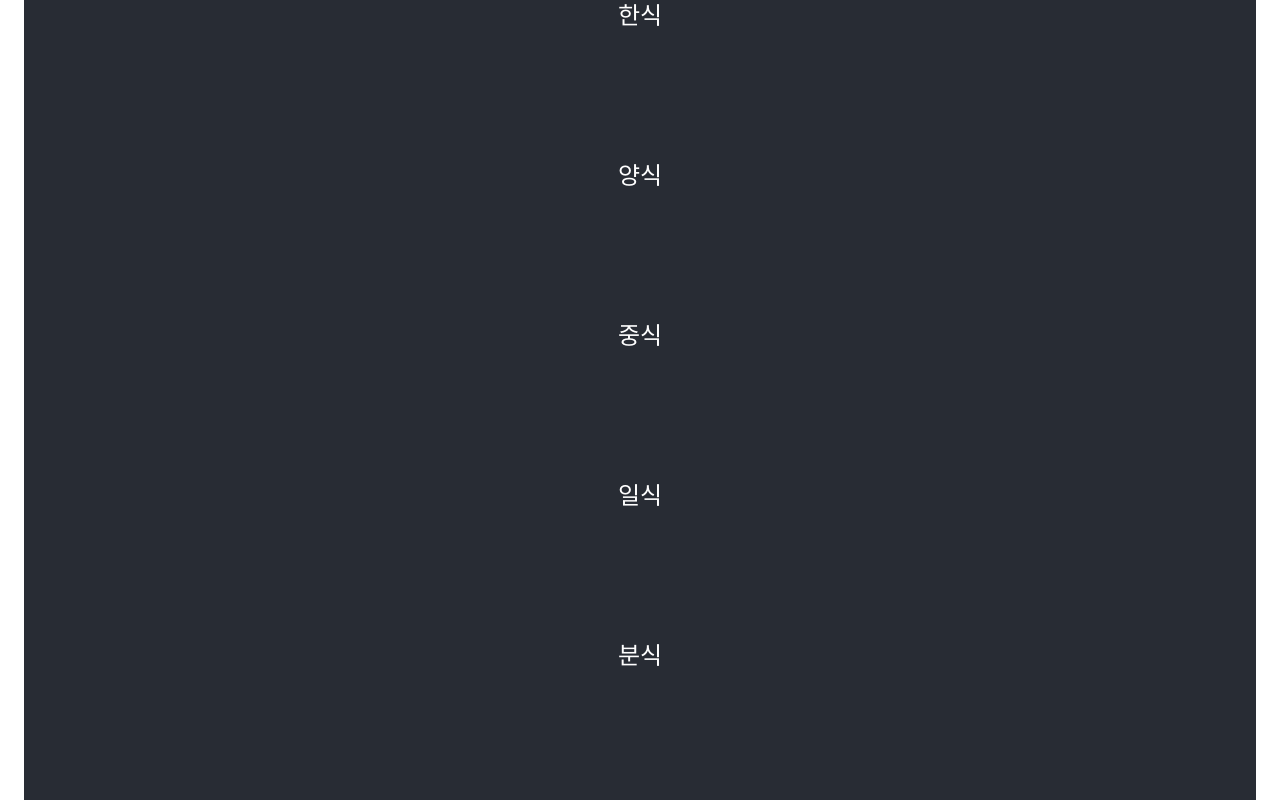
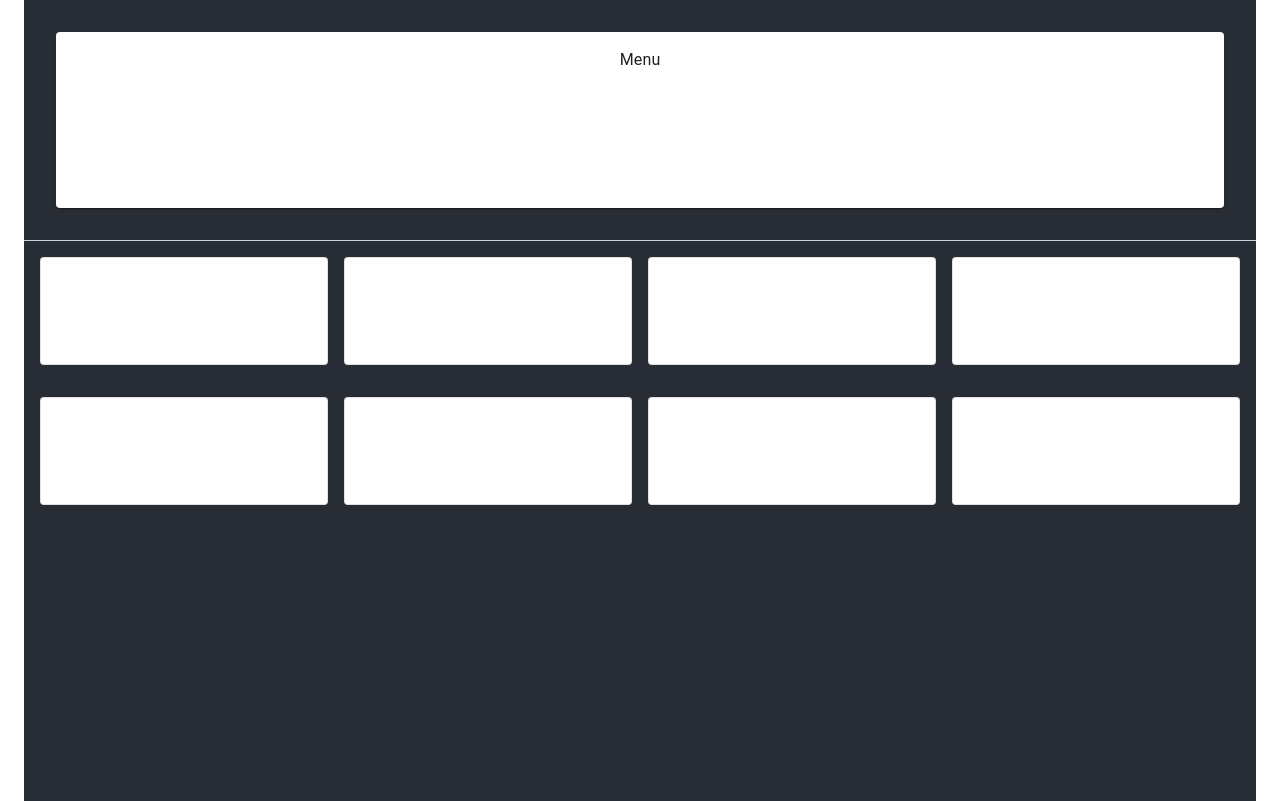
Before and after one commit to WeeSBin/ZwhatEat, a React (Create React App) app: page /raffle/1 in a window 1280 px wide. Built offline with nearby package versions, Linux system fonts and the light colour scheme.

Commit message:
Raffle 페이지 작성

```diff
--- a/src/App.js
+++ b/src/App.js
@@ -2,6 +2,7 @@ import './App.css';
 import {Box, Container} from "@material-ui/core";
 import {useState} from "react"
 import Main from "./components/Main/Main"
+import Raffle from "./components/Raffle/Raffle"
 
 const App = () => {
   // 활성화, 비활성화 토글 변수
@@ -20,7 +21,6 @@ const App = () => {
   }
   // 활성화된 category가 한개면 true
   const chkCategory = () => {
-    // 왜 개발자 모드에선 두번 실행되는 것처럼 보이는거지?
     let cnt = 0;
     for (const key in category) {
       if (category[key]) cnt++
@@ -37,10 +37,10 @@ const App = () => {
       <Box>
         <Container maxWidth={`lg`}>
           {
-          chkCategory() ?
-          <p>Raffle</p>
-          :
-          <Main category={category} handleClick={handleClick}></Main>
+            chkCategory() ?
+            <Main category={category} handleClick={handleClick}></Main>
+            :
+            <Raffle/>
           }
         </Container>
       </Box>
--- a/src/components/Main/Category.js
+++ b/src/components/Main/Category.js
@@ -1,4 +1,4 @@
-import * as React from 'react';
+import React from 'react'
 import {Grid, makeStyles, Typography} from "@material-ui/core"
 import clsx from "clsx"
 
--- a/src/components/Main/Main.js
+++ b/src/components/Main/Main.js
@@ -1,3 +1,4 @@
+import React from 'react'
 import Category from "./Category"
 import Grid from "@material-ui/core/Grid"
 
--- a/src/components/Raffle/Raffle.js
+++ b/src/components/Raffle/Raffle.js
@@ -0,0 +1,58 @@
+import React from 'react'
+import {Grid, makeStyles, Box, Typography, Paper} from "@material-ui/core"
+import Unlotted from './Unlotted'
+
+const useStyles = makeStyles((theme) => ({
+  topGridContainer: {
+    height: '30vh',
+    background: 'rgb(40, 44, 52)',
+    padding: theme.spacing(2)
+  },
+  topGridItem: {
+    height: '100%',
+    padding: theme.spacing(2)
+  },
+  bottomBox: {
+    height: '70vh',
+    background: 'rgb(40, 44, 52)',
+    borderTop: '1px solid rgb(201, 209, 217)',
+  },
+  paper: {
+    height: '100%',
+    padding: theme.spacing(2),
+    boxSizing: 'border-box'
+  }
+}))
+
+const Raffle = () => {
+  const classes = useStyles()
+
+  return (
+    <Box>
+      {/* TopGrid #s */}
+      <Grid container
+            className={classes.topGridContainer}
+            alignItems={'center'}
+            justify={'center'}
+            >
+        <Grid item
+              className={classes.topGridItem}
+              xs={12}
+              >
+          <Paper className={classes.paper}>
+            <Typography>Menu</Typography>
+          </Paper>
+        </Grid>
+      </Grid>
+      {/* TopGrid #e */}
+      {/* BottomGrid #s */}
+      <Box  className={classes.bottomBox}>
+        <Unlotted></Unlotted>
+        <Unlotted></Unlotted>
+      </Box>
+      {/* BottomGrid #e */}
+    </Box>
+  )
+}
+
+export default Raffle
--- /dev/null
+++ b/src/components/Raffle/Unlotted.js
@@ -0,0 +1,67 @@
+import React from 'react'
+import {Grid, makeStyles, Paper} from "@material-ui/core"
+
+const useStyles = makeStyles((theme) => ({
+  bottomGridContainer: {
+    height: '25%',
+    padding: theme.spacing(1)
+  },
+  bottomGridItem: {
+    height: '100%',
+    padding: theme.spacing(1)
+  },
+  paper: {
+    height: '100%',
+    padding: theme.spacing(2),
+    boxSizing: 'border-box'
+  }
+}))
+
+const Unlotted = () => {
+  const classes = useStyles()
+
+  return (
+    <Grid container
+          className={classes.bottomGridContainer}
+    >
+      <Grid item
+            xs={3}
+            className={classes.bottomGridItem}
+      >
+        <Paper  className={classes.paper}
+                variant={'outlined'}
+        >
+        </Paper>
+      </Grid>
+      <Grid item
+            xs={3}
+            className={classes.bottomGridItem}
+      >
+        <Paper  className={classes.paper}
+                variant={'outlined'}
+        >
+        </Paper>
+      </Grid>
+      <Grid item
+            xs={3}
+            className={classes.bottomGridItem}
+      >
+        <Paper  className={classes.paper}
+                variant={'outlined'}
+        >
+        </Paper>
+      </Grid>
+      <Grid item
+            xs={3}
+            className={classes.bottomGridItem}
+      >
+        <Paper  className={classes.paper}
+                variant={'outlined'}
+        >
+        </Paper>
+      </Grid>
+    </Grid>
+  )
+}
+
+export default Unlotted
```
Also changed, not shown: 1 other file (tests, documents, lock files or other folders).
